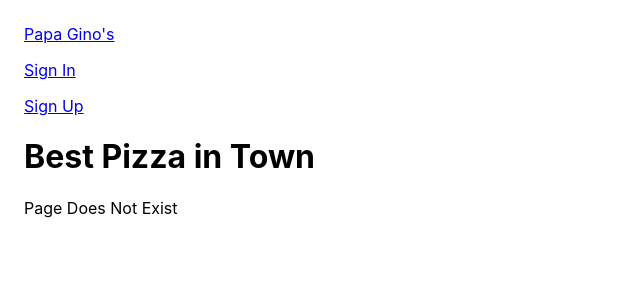
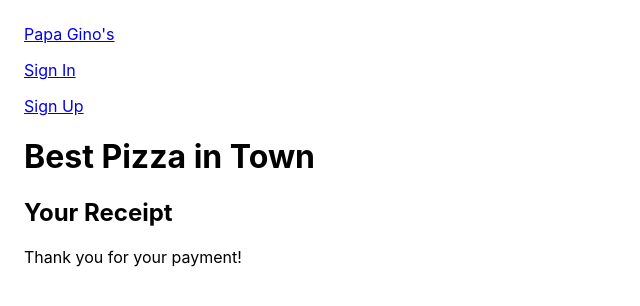
Before and after one commit to tan75/papaginos, a React (Create React App) app: page /receipt in a window 1280 px wide. Shown: the top 306 px of the page, without its empty margins (0-640 px from the left). Built offline with nearby package versions, Linux system fonts and the light colour scheme.

Commit message:
Add receipt page

```diff
--- a/src/App.js
+++ b/src/App.js
@@ -3,6 +3,7 @@ import SignInPage from './accessComponents/SignInPage';
 import SignUpPage from './accessComponents/SignUpPage';
 import ErrorPage from './ErrorPage';
 import OrderPage from './orderComponents/OrderPage';
+import ReceiptPage from './orderComponents/ReceiptPage';
 
 import { Switch, Route, Link } from 'react-router-dom';
 
@@ -22,6 +23,9 @@ const App = () => {
       </nav>
       <h1>Best Pizza in Town</h1>
       <Switch>
+        <Route path="/receipt">
+          <ReceiptPage />
+        </Route>
         <Route path="/order">
           <OrderPage />
         </Route>
--- /dev/null
+++ b/src/orderComponents/ReceiptPage.js
@@ -0,0 +1,12 @@
+import React from 'react';
+
+const ReceiptPage = () => {
+  return (
+    <div>
+      <h2>Your Receipt</h2>
+      <p>Thank you for your payment!</p>
+    </div>
+  );
+};
+
+export default ReceiptPage;
```
Also changed, not shown: 1 other file (tests, documents, lock files or other folders).
